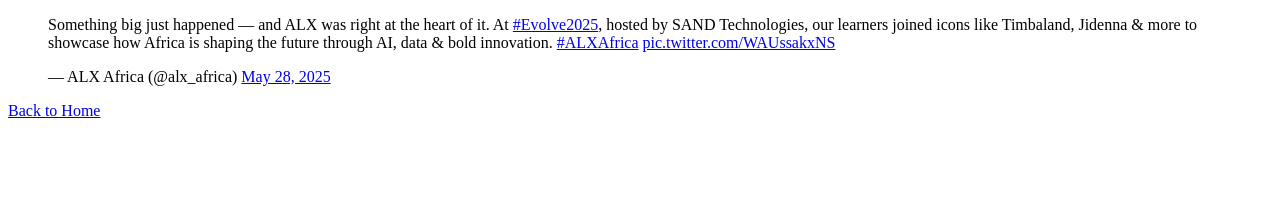
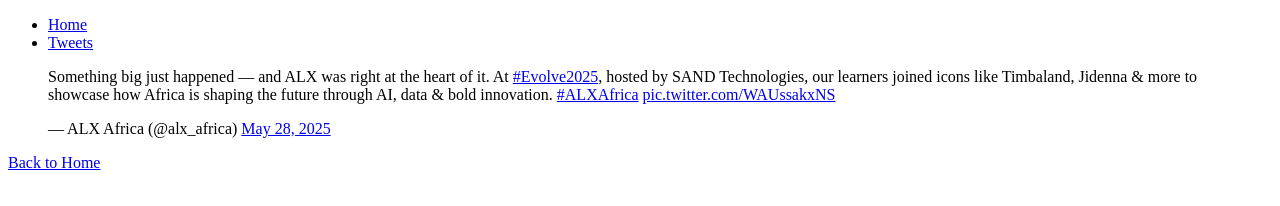
Before and after one commit to Kaydev-cmd/alx_html_css, a plain HTML site: page html_basic/tweets.html in a window 1280 px wide. Drawn offline with Linux system fonts and the light colour scheme.

```diff
--- a/html_basic/tweets.html
+++ b/html_basic/tweets.html
@@ -6,6 +6,12 @@
     <title>Tweets</title>
   </head>
   <body>
+    <header>
+      <ul>
+        <li><a href="index.html">Home</a></li>
+        <li><a href="tweets.html">Tweets</a></li>
+      </ul>
+    </header>
     <blockquote class="twitter-tweet">
       <p lang="en" dir="ltr">
         Something big just happened — and ALX was right at the heart of it. At
```
Also changed, not shown: html_basic/index.html (+3 -3 lines).
